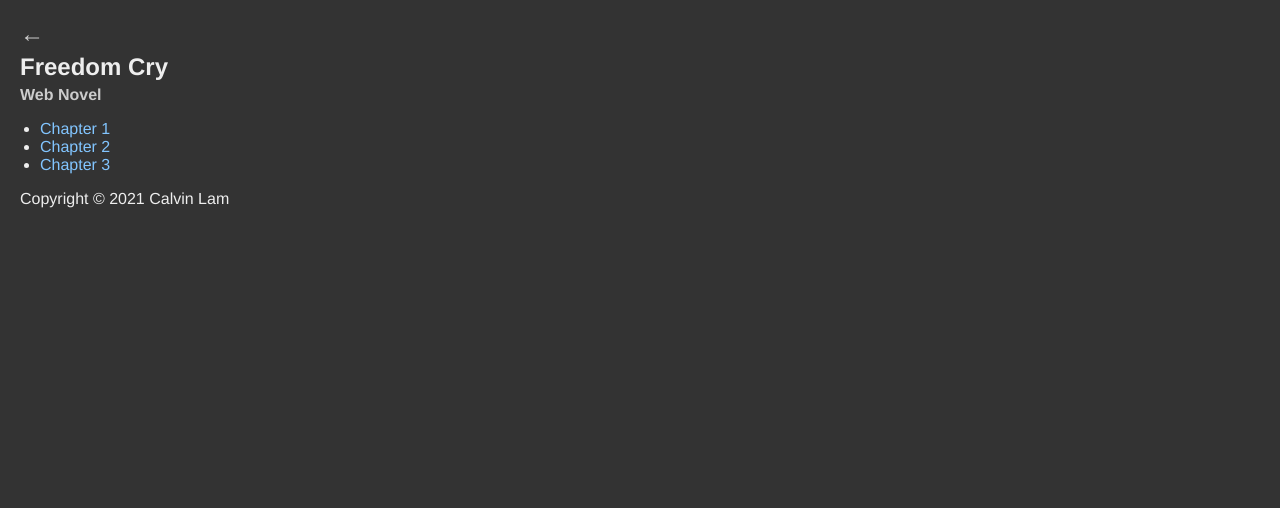
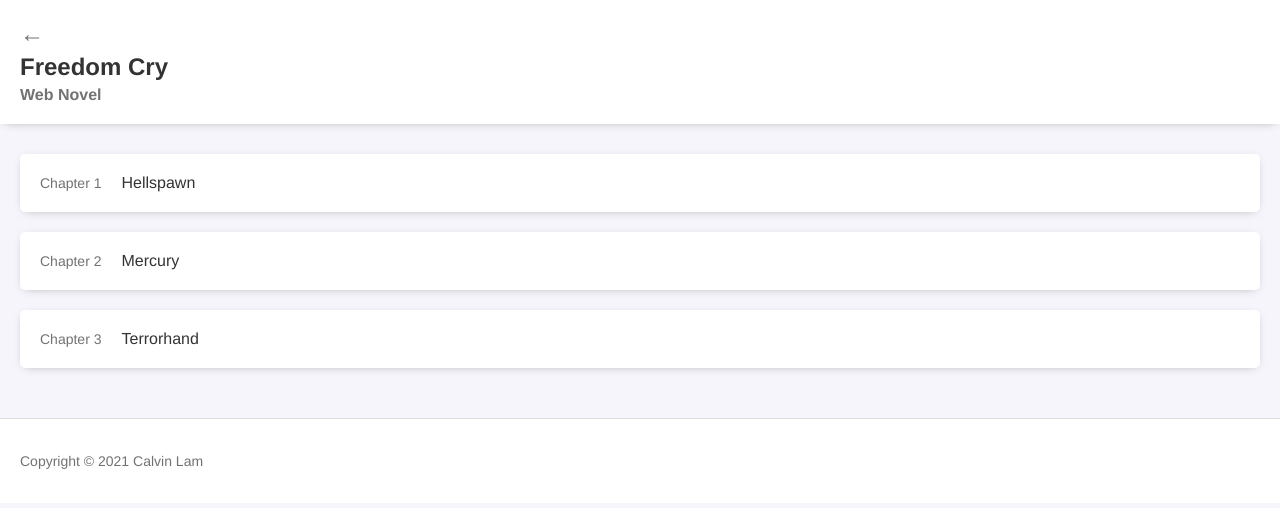
Before and after one commit to vincascalvii/freedom, a plain HTML site: page index.html in a window 1280 px wide. Drawn offline with Linux system fonts and the light colour scheme; a web font is replaced by a local one.

Commit message:
Style up the index page

```diff
--- a/css/critical.css
+++ b/css/critical.css
@@ -16,8 +16,8 @@ html {
 
 body {
 	font-family: "Poppins", Helvetica, Arial, sans-serif;
-	background-color: #333;
-	color: #eee;
+	background-color: #f5f5fb;
+	color: #333;
 	font-size: 1.6rem;
 	width: 100vw;
 	margin: 0;
@@ -25,7 +25,6 @@ body {
 }
 
 a {
-	color: #82c5ff;
 	text-decoration: none;
 }
 
@@ -37,11 +36,16 @@ a {
 
 .header {
     position: relative;
-    padding-top: 20px;
+    background-color: #fff;
+    padding: 20px 0;
+    -webkit-box-shadow: 0 2px 10px -5px rgba(0,0,0,.4);
+	   -moz-box-shadow: 0 2px 10px -5px rgba(0,0,0,.4);
+		 -o-box-shadow: 0 2px 10px -5px rgba(0,0,0,.4);
+			box-shadow: 0 2px 10px -5px rgba(0,0,0,.4);
 }
 
 .header .back {
-    color: #ccc;
+    color: #727272;
 }
 
 .header .back .icon {
@@ -58,7 +62,49 @@ a {
 }
 
 .header .sub-title {
-	color: #ccc;
+	color: #727272;
 	font-size: 1.6rem;
 	margin: 0;
 }
+
+.chapter-list {
+	list-style: none;
+	display: flex;
+	flex-direction: column;
+	padding: 0;
+	margin: 30px 0;
+}
+
+.chapter-list .chapter-item {
+	width: 100%;
+}
+
+.chapter-list .chapter-link {
+	display: flex;
+	align-items: baseline;
+	background-color: #fff;
+	color: #333;
+	width: 100%;
+	padding: 20px;
+	margin-bottom: 20px;
+	border-radius: 5px;
+	-webkit-box-shadow: 0 2px 10px -5px rgba(0,0,0,.4);
+	   -moz-box-shadow: 0 2px 10px -5px rgba(0,0,0,.4);
+		 -o-box-shadow: 0 2px 10px -5px rgba(0,0,0,.4);
+			box-shadow: 0 2px 10px -5px rgba(0,0,0,.4);
+}
+
+.chapter-list .chapter-number {
+	color: #727272;
+	font-size: 1.4rem;
+	margin-right: 20px;
+}
+
+.footer {
+	background-color: #fff;
+	color: #727272;
+	font-size: 1.4rem;
+	padding: 20px 0;
+	margin-top: 20px;
+	border-top: 1px solid #ddd
+}
--- a/index.html
+++ b/index.html
@@ -82,16 +82,25 @@
 		</div>
 	</header>
 
-	<main>
-		<ul>
-			<li>
-				<a href="/freedom/chapter-1" aria-label="Go to chapter 1">Chapter 1</a>
+	<main class="container">
+		<ul class="chapter-list">
+			<li class="chapter-item">
+				<a href="/freedom/chapter-1" class="chapter-link" aria-label="Go to chapter 1">
+					<span class="chapter-number">Chapter 1</span>
+					<span class="chapter-name">Hellspawn</span>
+				</a>
 			</li>
-			<li>
-				<a href="/" aria-label="Go to chapter 2">Chapter 2</a>
+			<li class="chapter-item">
+				<a href="/" class="chapter-link disabled" aria-label="Go to chapter 2">
+					<span class="chapter-number">Chapter 2</span>
+					<span class="chapter-name">Mercury</span>
+				</a>
 			</li>
-			<li>
-				<a href="/" aria-label="Go to chapter 3">Chapter 3</a>
+			<li class="chapter-item">
+				<a href="/" class="chapter-link disabled" aria-label="Go to chapter 3">
+					<span class="chapter-number">Chapter 3</span>
+					<span class="chapter-name">Terrorhand</span>
+				</a>
 			</li>
 		</ul>
 	</main>
```
